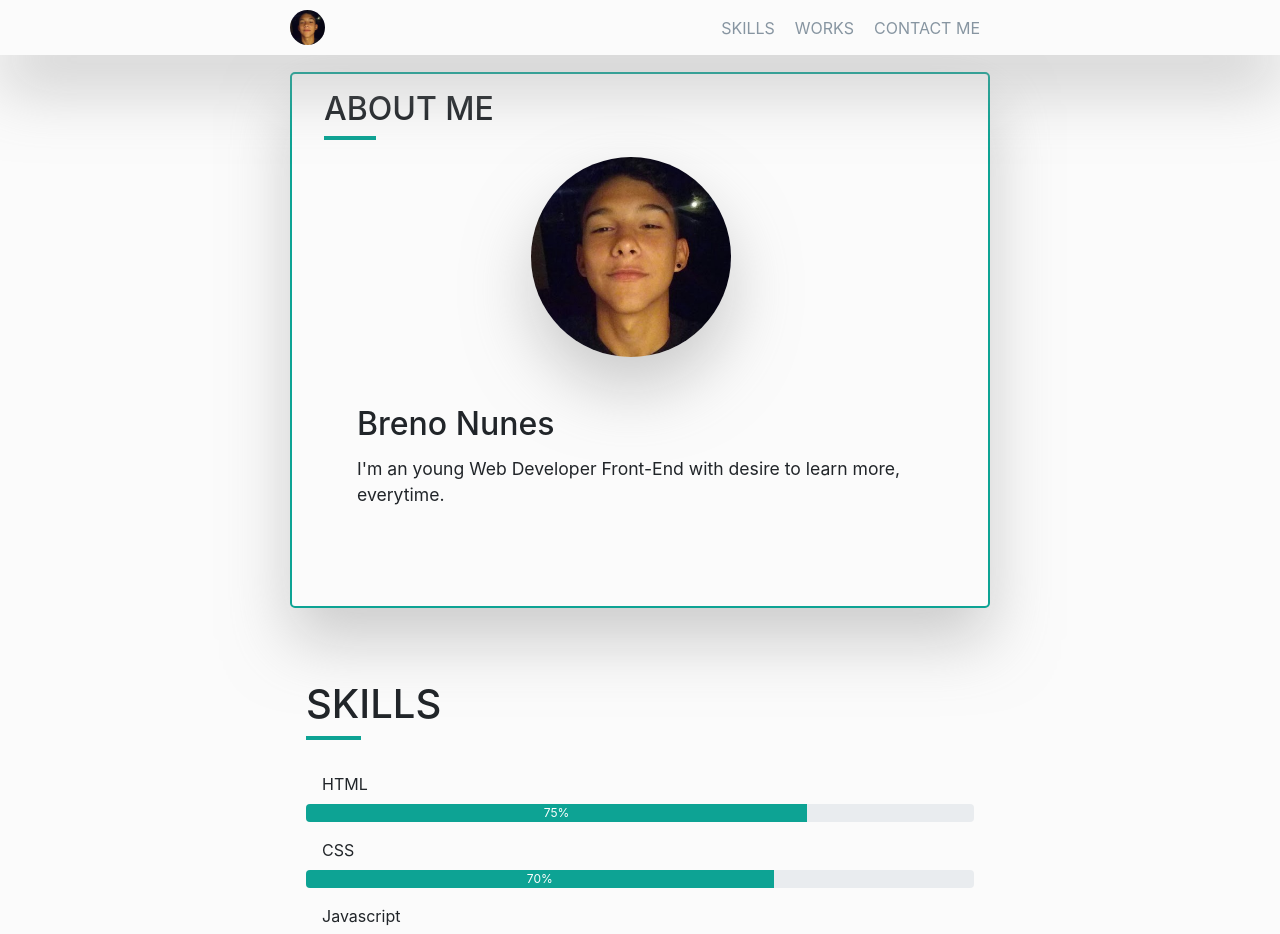
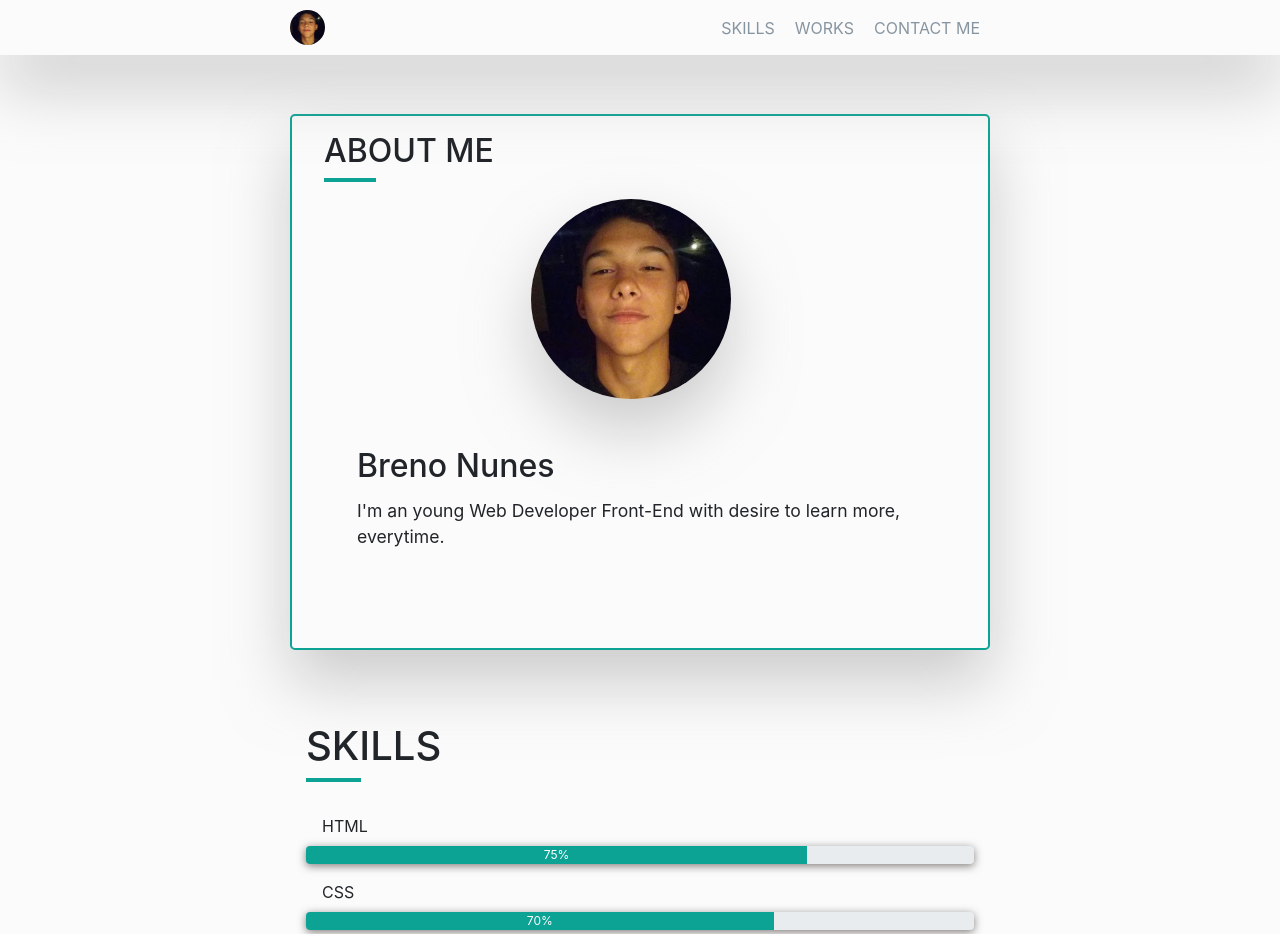
Before and after one commit to Brenont/brenont.github.io, an Angular app in the folder brenont/: page / in a window 1280 px wide. Shown: the top 934 px of the page. Built offline with nearby package versions, Linux system fonts and the light colour scheme.

Commit message:
container general padding

```diff
--- a/brenont/src/app/app.component.html
+++ b/brenont/src/app/app.component.html
@@ -1,4 +1,4 @@
   <app-navbar class="pb-5"></app-navbar>
-  <main class="container m3 pt-5">
+  <main class="container m3 router-container">
     <router-outlet></router-outlet>
   </main>
--- a/brenont/src/app/components/me/me.component.scss
+++ b/brenont/src/app/components/me/me.component.scss
@@ -62,7 +62,7 @@
 }
   .container-hover {
     padding: 2.5rem;
-    box-shadow: #3f3939c7 4px 4px 35px 1px;
+    box-shadow: 0 32px 64px hsla(0, 0%, 35%, 0.753);
   }
 }
 
--- a/brenont/src/app/components/navbar/navbar.component.scss
+++ b/brenont/src/app/components/navbar/navbar.component.scss
@@ -37,6 +37,10 @@ nav {
           color: #8795a1;
           cursor: pointer;
           text-transform: uppercase;
+
+          &:hover{
+            color: $primary-color;
+          }
         }
       }
     }
--- a/brenont/src/app/components/progressbar/progressbar.component.html
+++ b/brenont/src/app/components/progressbar/progressbar.component.html
@@ -1,8 +1,7 @@
 <label for="Html" class="pl-3">{{name}}</label>
-<div class="progress">
+<div class="progress shadow-bx-bd" on-mouseover="progressOver=true"
+(mouseleave)="progressOver=false">
   <div class="progress-bar progress-bar-animated"
-  on-mouseover="progressOver=true"
-  (mouseleave)="progressOver=false"
   [ngClass]="{'progress-bar-striped': progressOver}"
   role="progressbar"
   [style.width]="value"
--- a/brenont/src/app/components/progressbar/progressbar.component.scss
+++ b/brenont/src/app/components/progressbar/progressbar.component.scss
@@ -2,9 +2,10 @@
 
 .progress {
   height: 18px;
+  box-shadow: #5f5656c7 0px 2px 9px;
+  cursor: pointer;
 
   .progress-bar{
-    cursor: pointer;
     background-color: $primary-color;
   }
 }
--- a/brenont/src/styles.scss
+++ b/brenont/src/styles.scss
@@ -17,6 +17,10 @@
 body{
   background-color: $bg-light !important;
   color: $dark-color;
+}
+
+.router-container{
+  padding-top: 90px !important;
 }
 
 .container {
```
